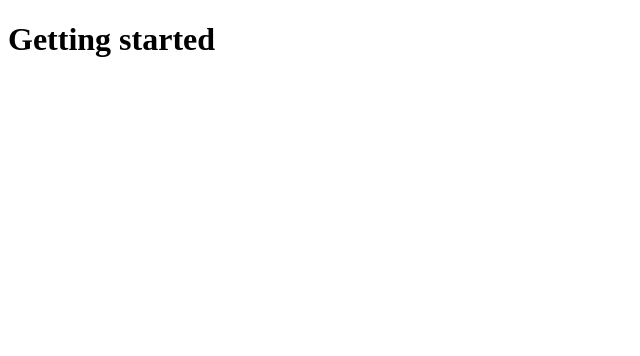
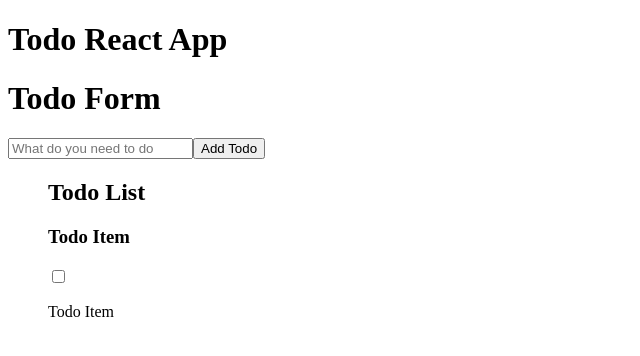
Before and after one commit to jfcode101/alab-320h.9.1, a React (Vite) app in the folder REACT-TODO-LIST/: page / in a window 1280 px wide. Shown: the top 356 px of the page, without its empty margins (0-640 px from the left). Built offline with nearby package versions, Linux system fonts and the light colour scheme.

Commit message:
initialize components and update index.hhtml

```diff
--- a/REACT-TODO-LIST/index.html
+++ b/REACT-TODO-LIST/index.html
@@ -3,7 +3,7 @@
   <head>
     <meta charset="UTF-8" />
     <meta name="viewport" content="width=device-width, initial-scale=1.0" />
-    <title>Vite + React</title>
+    <title>Todo List React</title>
   </head>
   <body>
     <div id="root"></div>
--- a/REACT-TODO-LIST/src/App.jsx
+++ b/REACT-TODO-LIST/src/App.jsx
@@ -1,8 +1,14 @@
+import TodoForm from "./assets/components/todo-form/TodoForm";
+import TodoList from "./assets/components/todo-list/TodoList";
+// reducer function to manage state changes
+
 function App() {
   return (
-    <>
-      <h1>Getting started</h1>
-    </>
+    <main className="cls-main">
+      <h1>Todo React App</h1>
+      <TodoForm />
+      <TodoList />
+    </main>
   );
 }
 
--- a/REACT-TODO-LIST/src/assets/components/todo-form/TodoForm.jsx
+++ b/REACT-TODO-LIST/src/assets/components/todo-form/TodoForm.jsx
@@ -0,0 +1,11 @@
+function TodoForm() {
+  return (
+    <form className="cls-form">
+      <h1>Todo Form</h1>
+      <input type="text" value="" placeholder="What do you need to do " />
+      <button type="submit" >Add Todo</button>
+    </form>
+  );
+}
+
+export default TodoForm;
--- a/REACT-TODO-LIST/src/assets/components/todo-item/TodoItem.jsx
+++ b/REACT-TODO-LIST/src/assets/components/todo-item/TodoItem.jsx
@@ -0,0 +1,11 @@
+const TodoItem = () => {
+  return (
+    <div className="cls-todo-item">
+      <h3>Todo Item</h3>
+      <input type="checkbox" />
+      <p>Todo Item</p>
+    </div>
+  );
+};
+
+export default TodoItem;
--- a/REACT-TODO-LIST/src/assets/components/todo-list/TodoList.jsx
+++ b/REACT-TODO-LIST/src/assets/components/todo-list/TodoList.jsx
@@ -0,0 +1,13 @@
+import TodoItem from "../todo-item/TodoItem";
+
+function TodoList() {
+  return (
+    <ul>
+      <h2>Todo List</h2>
+
+      <TodoItem />
+    </ul>
+  );
+}
+
+export default TodoList;
```
